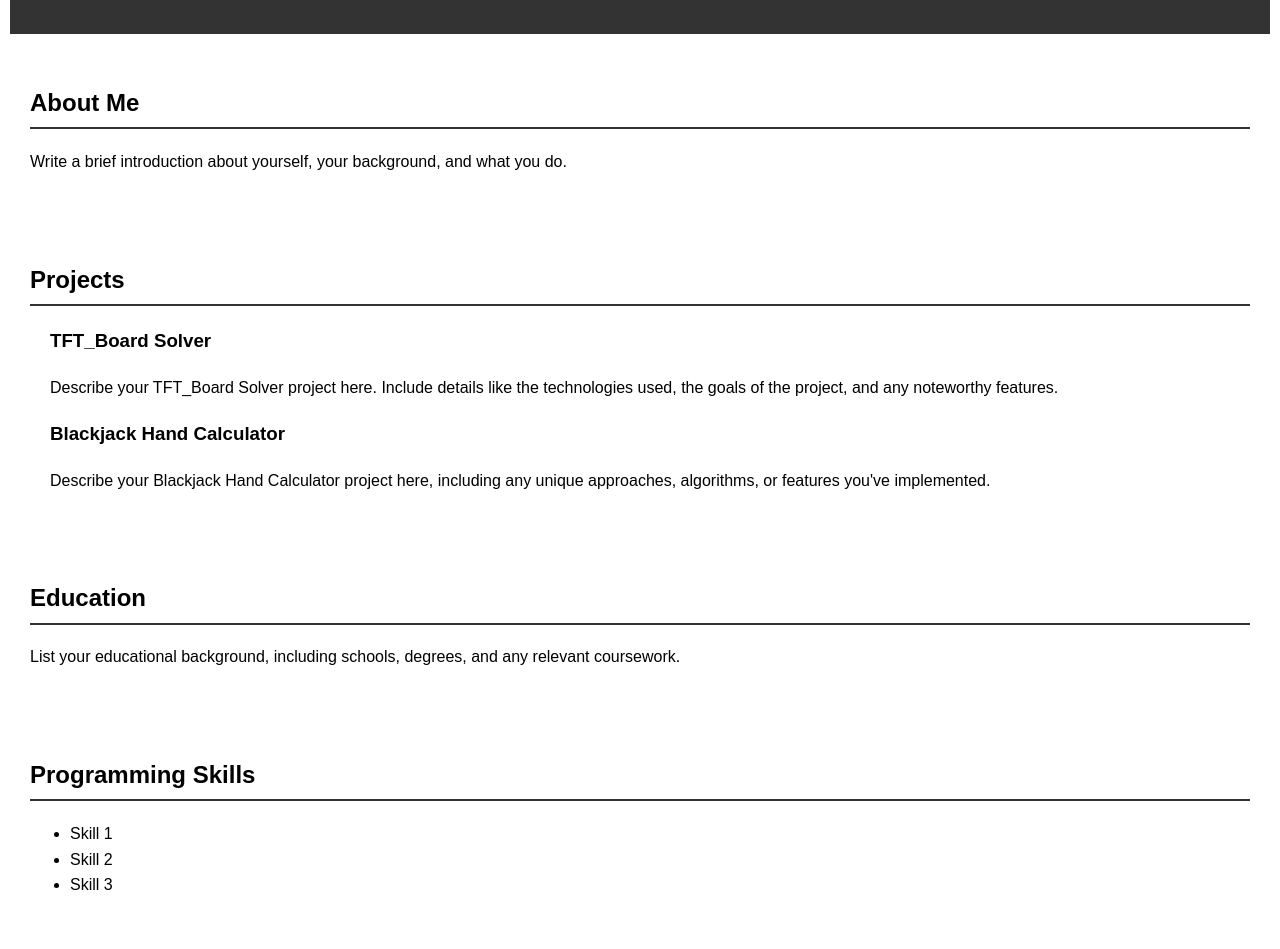
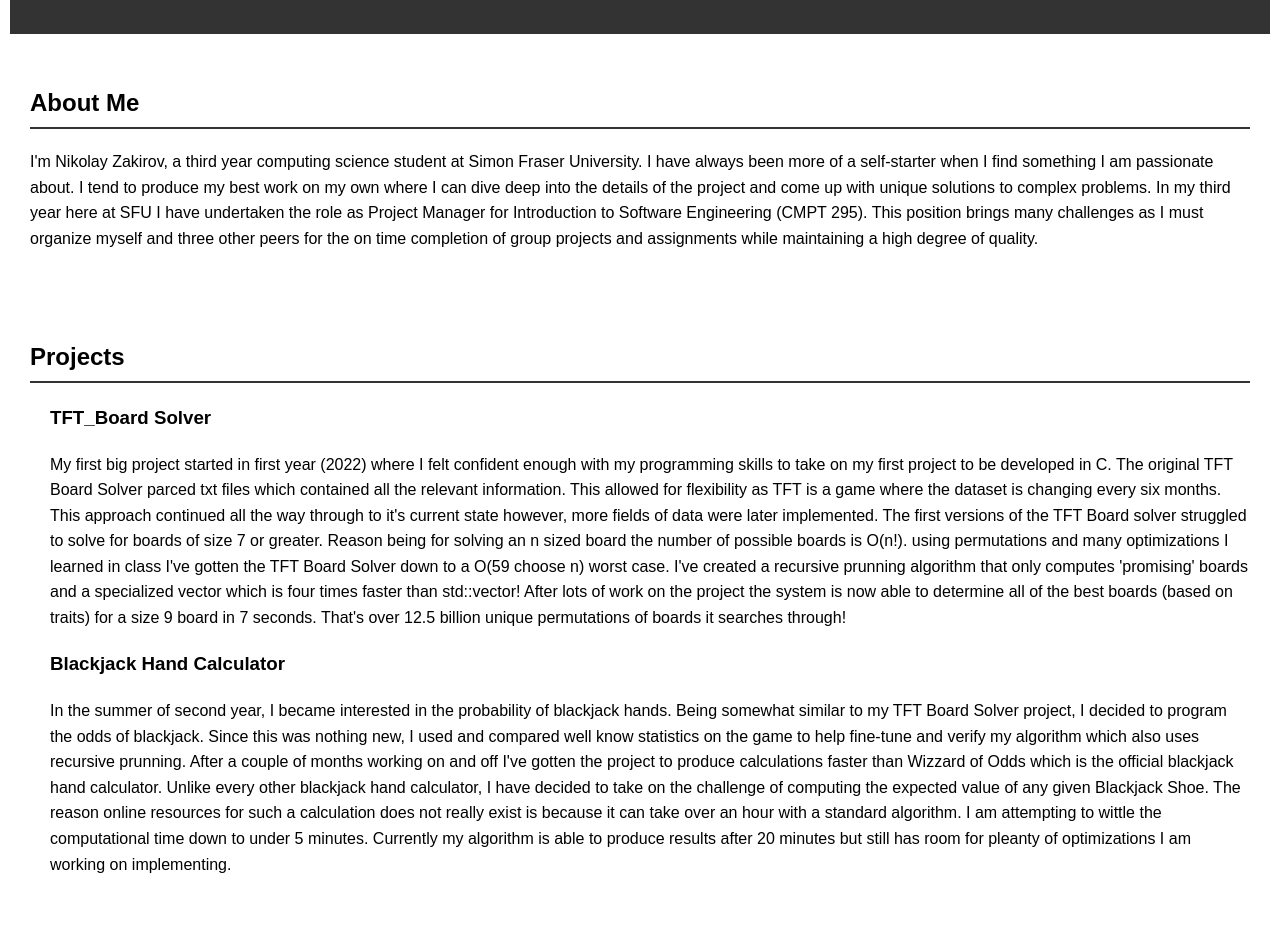
Before and after one commit to NikolayZak/NikolayZak.github.io, a plain HTML site: page index.html in a window 1280 px wide. Shown: the part 110-1059 px from the top of the page. Drawn offline with Linux system fonts and the light colour scheme.

Commit message:
Include Bio and Project details

```diff
--- a/index.html
+++ b/index.html
@@ -32,37 +32,65 @@
 <body>
 
 <header>
-    <h1>Your Name's Portfolio</h1>
+    <h1>Nikolay Zakirov's Portfolio</h1>
 </header>
 
 <section id="about-me">
     <h2>About Me</h2>
-    <p>Write a brief introduction about yourself, your background, and what you do.</p>
+    <p>I'm Nikolay Zakirov, a third year computing science student at Simon Fraser University.
+        I have always been more of a self-starter when I find something I am passionate about.
+        I tend to produce my best work on my own where I can dive deep into the details of the project
+        and come up with unique solutions to complex problems. In my third year here at SFU I have undertaken
+        the role as Project Manager for Introduction to Software Engineering (CMPT 295). This position brings
+        many challenges as I must organize myself and three other peers for the on time completion of group
+        projects and assignments while maintaining a high degree of quality.</p>
 </section>
 
 <section id="projects">
     <h2>Projects</h2>
     <div class="project">
         <h3>TFT_Board Solver</h3>
-        <p>Describe your TFT_Board Solver project here. Include details like the technologies used, the goals of the project, and any noteworthy features.</p>
+        <p>My first big project started in first year (2022) where I felt confident enough with my programming skills
+            to take on my first project to be developed in C. The original TFT Board Solver parced txt files which
+            contained all the relevant information. This allowed for flexibility as TFT is a game where the dataset
+            is changing every six months. This approach continued all the way through to it's current state however,
+            more fields of data were later implemented. The first versions of the TFT Board solver struggled to solve
+            for boards of size 7 or greater. Reason being for solving an n sized board the number of possible boards
+            is O(n!). using permutations and many optimizations I learned in class I've gotten the TFT Board Solver down
+            to a O(59 choose n) worst case. I've created a recursive prunning algorithm that only computes 'promising'
+            boards and a specialized vector which is four times faster than std::vector! After lots of work on the project
+            the system is now able to determine all of the best boards (based on traits) for a size 9 board in 7 seconds.
+            That's over 12.5 billion unique permutations of boards it searches through!
+        </p>
     </div>
     <div class="project">
         <h3>Blackjack Hand Calculator</h3>
-        <p>Describe your Blackjack Hand Calculator project here, including any unique approaches, algorithms, or features you've implemented.</p>
+        <p>In the summer of second year, I became interested in the probability of blackjack hands. Being somewhat similar
+            to my TFT Board Solver project, I decided to program the odds of blackjack. Since this was nothing new, I used
+            and compared well know statistics on the game to help fine-tune and verify my algorithm which also uses recursive
+            prunning. After a couple of months working on and off I've gotten the project to produce calculations faster than
+            Wizzard of Odds which is the official blackjack hand calculator. Unlike every other blackjack hand calculator,
+            I have decided to take on the challenge of computing the expected value of any given Blackjack Shoe. The reason online
+            resources for such a calculation does not really exist is because it can take over an hour with a standard algorithm.
+            I am attempting to wittle the computational time down to under 5 minutes. Currently my algorithm is able to produce
+            results after 20 minutes but still has room for pleanty of optimizations I am working on implementing.</p>
     </div>
 </section>
 
 <section id="education">
-    <h2>Education</h2>
-    <p>List your educational background, including schools, degrees, and any relevant coursework.</p>
+    <h2>Education & Experience</h2>
+    <p>I am un undergraduate at SFU studying Computing Science and working towards a minor in Economics.
+        I have 6 seasons of work experience as a landscaper for Redwoods Landscaping Inc.
+    </p>
 </section>
 
 <section id="programming-skills">
     <h2>Programming Skills</h2>
     <ul>
-        <li>Skill 1</li>
-        <li>Skill 2</li>
-        <li>Skill 3</li>
+        <li>C++</li>
+        <li>C</li>
+        <li>HTML</li>
+        <li>Low level Optimizations</li>
         <!-- Add more skills as needed -->
     </ul>
 </section>
@@ -70,9 +98,8 @@
 <section id="social-media">
     <h2>Social Media</h2>
     <ul>
-        <li><a href="https://github.com/yourusername" target="_blank">GitHub</a></li>
-        <li><a href="https://linkedin.com/in/yourusername" target="_blank">LinkedIn</a></li>
-        <li><a href="https://twitter.com/yourusername" target="_blank">Twitter</a></li>
+        <li><a href="https://github.com/NikolayZak" target="_blank">GitHub</a></li>
+        <li><a href="https://www.linkedin.com/in/nikolay-zakirov-53a443330/" target="_blank">LinkedIn</a></li>
         <!-- Add more social media links as needed -->
     </ul>
 </section>
```
